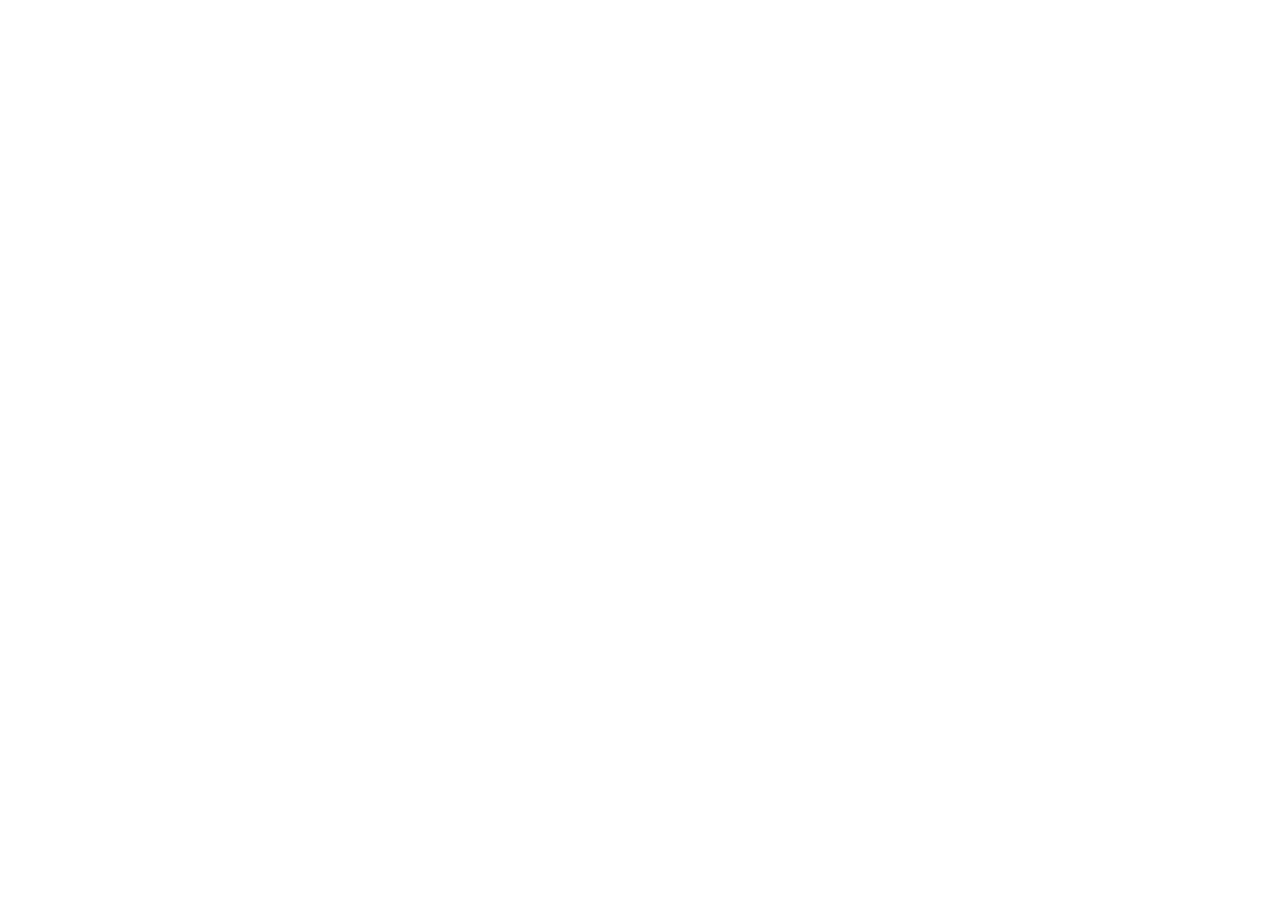
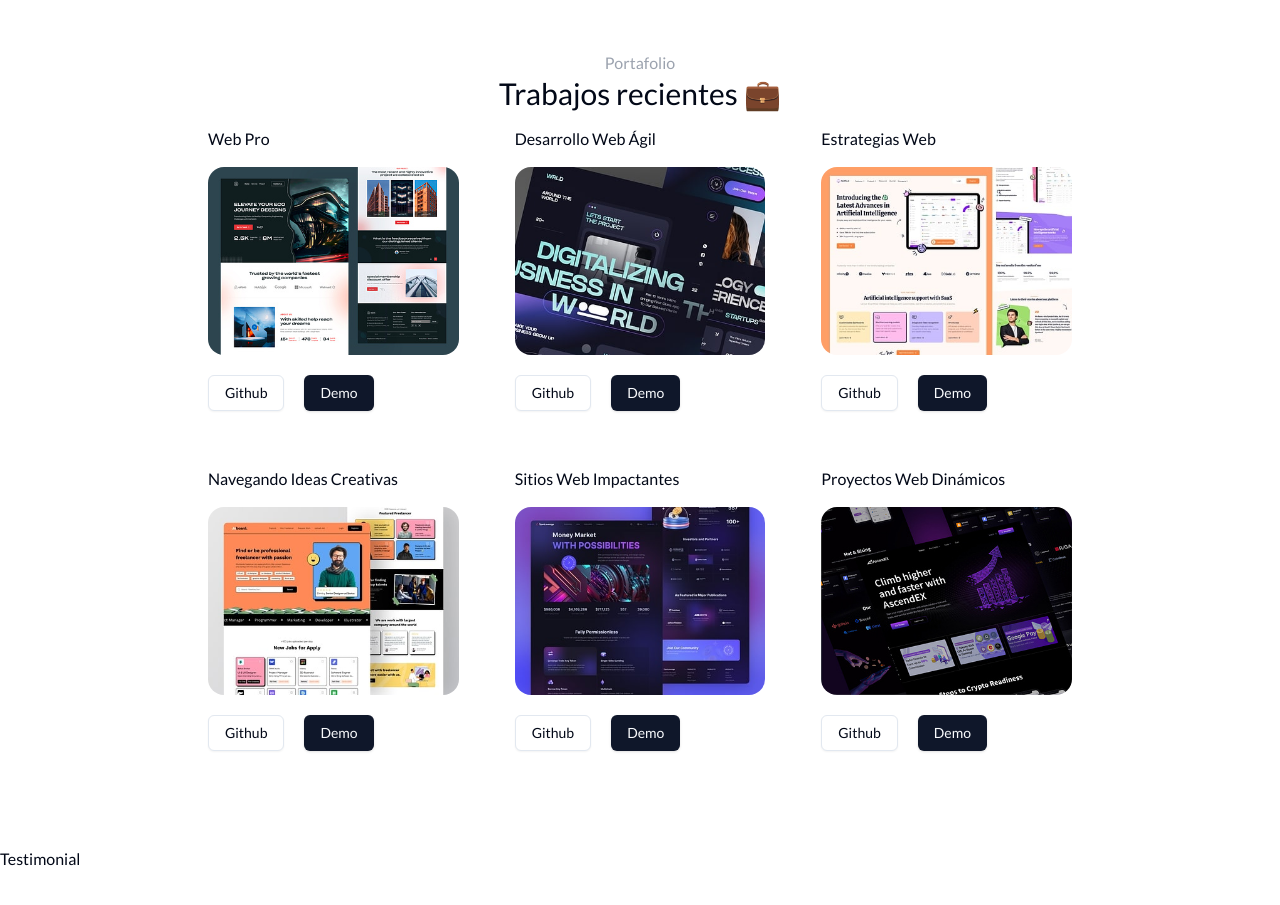
Before and after one commit to PandavionxD/landing01, a Next.js app: page / in a window 1280 px wide. Shown: the part 3020-3925 px from the top of the page. Before the commit the page ends 3135 px from the top, so only its background shows below. Built offline with nearby package versions, Linux system fonts and the light colour scheme.

Commit message:
Terminando seccion portfolio

```diff
--- a/app/page.tsx
+++ b/app/page.tsx
@@ -1,7 +1,9 @@
 import { AboutMe } from "@/components/AboutMe";
 import { Experience } from "@/components/Experience";
 import { Introduction } from "@/components/introduction";
+import { Portfolio } from "@/components/Portfolio";
 import { Services } from "@/components/Services";
+import { Testimonial } from "@/components/Testimonial";
 import { Navbar } from "@/components/ui/Navbar";
 
 export default function Home() {
@@ -12,6 +14,8 @@
     <AboutMe/>
     <Experience />
     <Services/>
+    <Portfolio />
+    <Testimonial/>
   </main>
   )
 }
--- /dev/null
+++ b/components/Portfolio.tsx
@@ -0,0 +1,43 @@
+import { dataPortfolio } from "@/data";
+import { Title } from "./Shared/Title";
+import Image from "next/image";
+import Link from "next/link";
+import { buttonVariants } from "./ui/button";
+
+export const Portfolio = () => {
+  return (
+    <div className="p-4  max-w-4xl md:py-24 mx-auto" id="portfolio">
+      <Title title="Portafolio" subtitle="Trabajos recientes 💼" />
+      <div className="grid md:grid-cols-3 gap-14 mt-4">
+        {dataPortfolio.map((data) => (
+          <div key={data.id}>
+            <h3 className="ext-xl mb-4 ">{data.title}</h3>
+            <Image
+              src={data.image}
+              alt="image"
+              width={300}
+              height={300}
+              className="rounded-2xl w-full "
+            />
+            <div className="mt-5 flex gap-5">
+              <Link
+                href={data.urlGithub}
+                className={buttonVariants({ variant: "outline" })}
+                target="_blank"
+              >
+                Github
+              </Link>
+              <Link
+                target="_blank"
+                href={data.urlGithub}
+                className={buttonVariants()}
+              >
+                Demo
+              </Link>
+            </div>
+          </div>
+        ))}
+      </div>
+    </div>
+  );
+};
--- /dev/null
+++ b/components/Testimonial.tsx
@@ -0,0 +1,6 @@
+
+export const Testimonial = () => {
+  return (
+    <div>Testimonial</div>
+  )
+}
```
